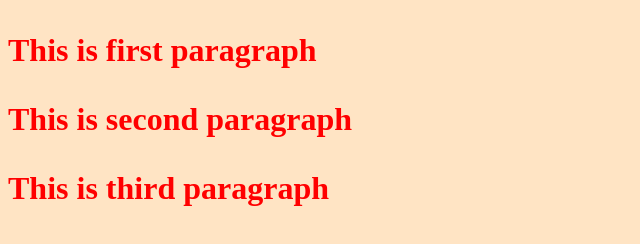
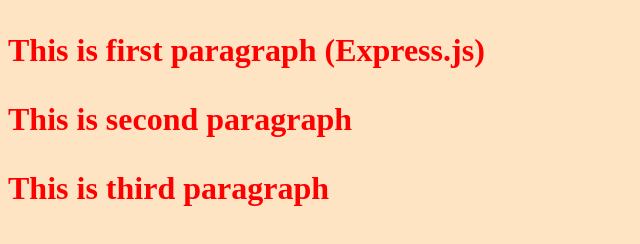
Before and after one commit to Nadeem-0823/LocalRepoGit, a plain HTML site: page index.html in a window 1280 px wide. Shown: the whole page, without its empty margins (0-640 px from the left). Drawn offline with Linux system fonts and the light colour scheme.

Commit message:
index.html of feature is changed

```diff
--- a/index.html
+++ b/index.html
@@ -7,7 +7,7 @@
     <link rel="stylesheet" href="style.css" />
   </head>
   <body>
-    <p>This is first paragraph</p>
+    <p>This is first paragraph (Express.js)</p>
     <p>This is second paragraph</p>
     <p>This is third paragraph</p>
   </body>
```
